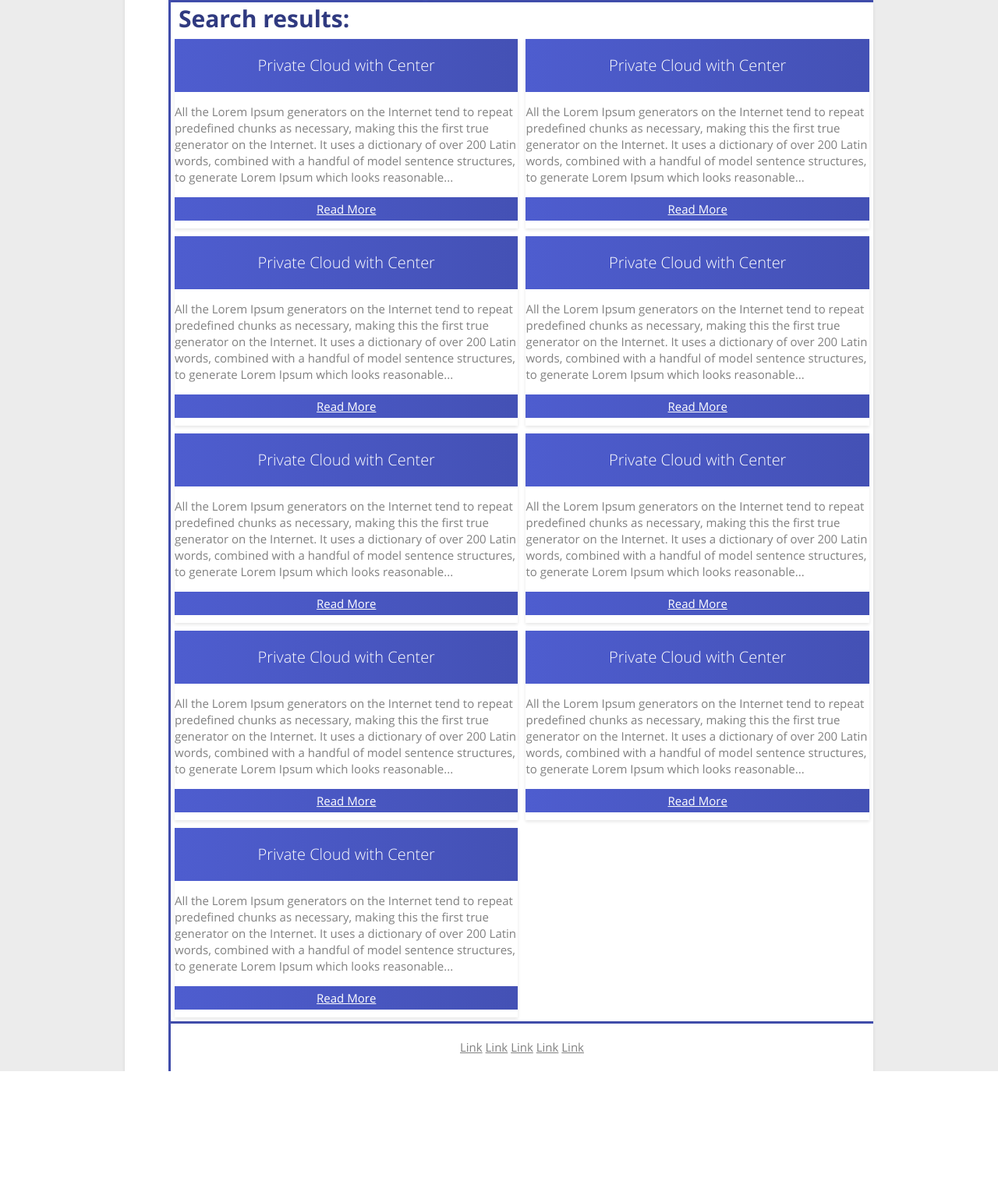
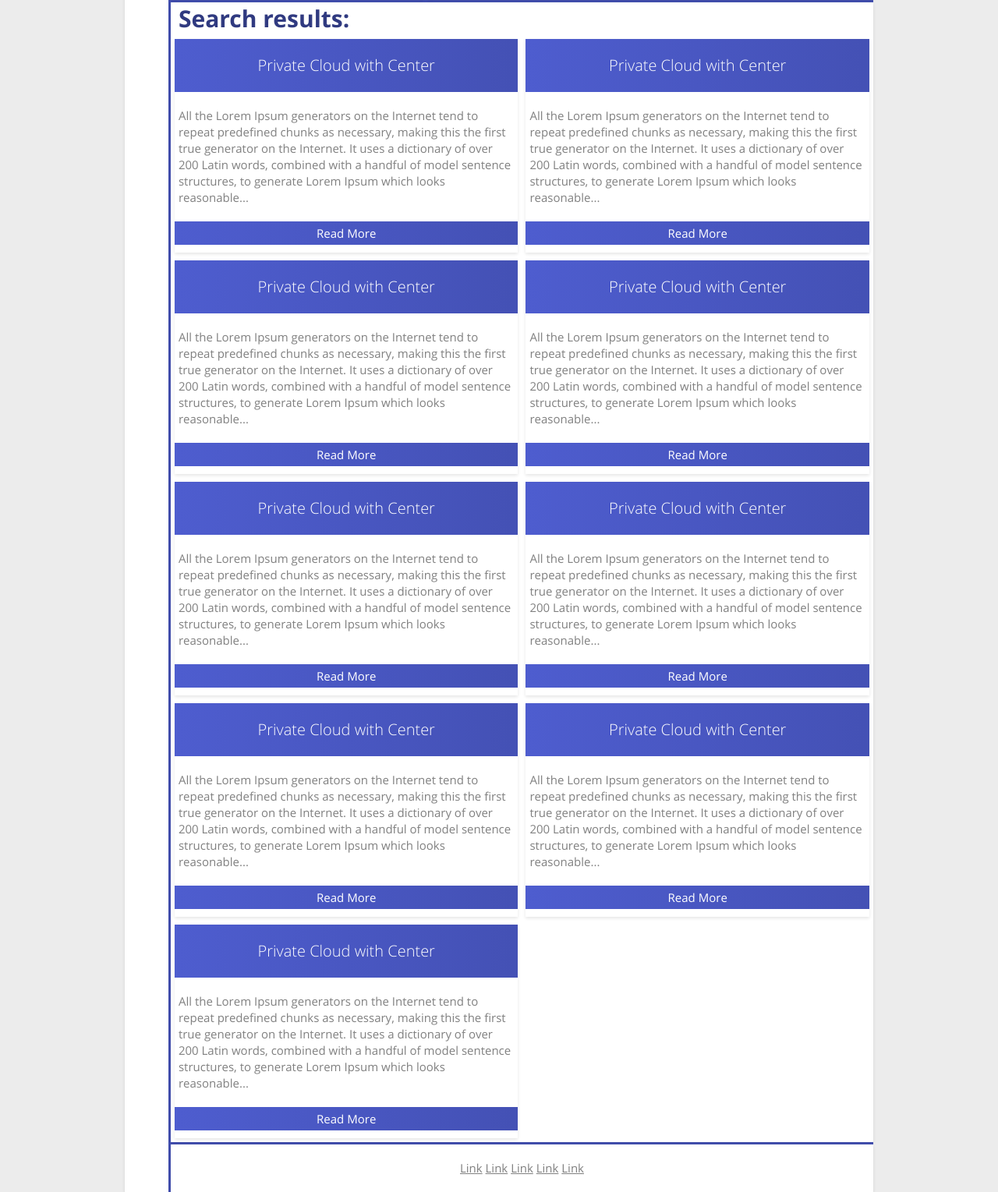
Before and after one commit to mashuxa/my_templates-CSS3-Less-Html5-JS-JQ-, a PHP site: page /search-result.html in a window 1280 px wide. Shown: the part 129-1658 px from the top of the page at 78% size. Before the commit the page ends 1503 px from the top, so only its background shows below. Run offline with PHP 8.4, Linux system fonts and the light colour scheme.

Commit message:
updated style css

```diff
--- a/www/design/css/style.css
+++ b/www/design/css/style.css
@@ -114,7 +114,9 @@ body {
 .article-vendor {
     padding: 0.666rem;
 }
-
+.vendor-files {
+        flex-grow: 1;
+}
 .empty {
     height: 2rem;
 }
@@ -547,9 +549,14 @@ body {
     margin-bottom: 0.666rem;
 }
 
+.vendor-files-item p {padding: 0.333rem;}
 .vendor-files-item .btn {
+    text-decoration: none;
     display: block;
     margin: 0.666rem auto;
+}
+.vendor-files-item .btn:hover {
+    color: white;
 }
 
 .vendor-files-item label {
```
